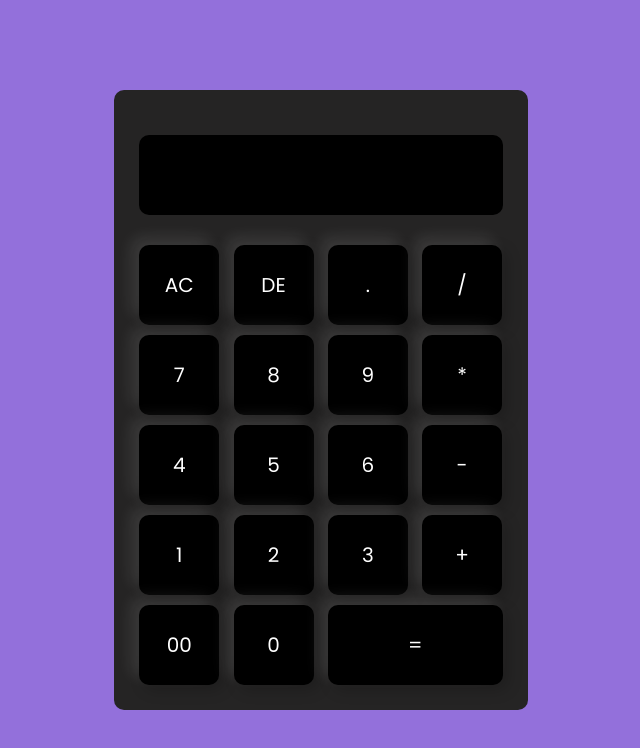
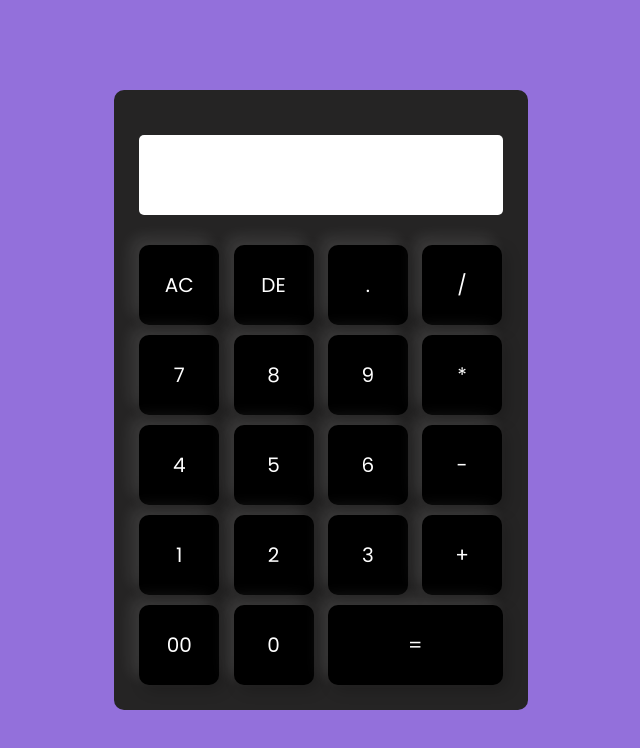
Before and after one commit to MalikBandara/Js-Calculator-Assignment-10, a plain HTML site: page working/index.html in a window 1280 px wide. Shown: the whole page, without its empty margins (319-959 px from the left). Drawn offline with Linux system fonts and the light colour scheme.

Commit message:
change button colour

```diff
--- a/working/index.css
+++ b/working/index.css
@@ -30,11 +30,17 @@
     color: white;
     box-shadow: -8px -8px 15px rgba(255,255,255,0.1),5px 5px 15px rgba(0,0,0,0.2);
 }
+.calculator form input:hover{
+    background-color: rgba(255, 255, 255, 0.27);
+    color: black;
+    box-shadow: -8px -8px 15px rgba(253, 244, 244, 0.1),5px 5px 15px rgba(0,0,0,0.2);
+}
 
 form .display{
     display: flex;
     justify-content: flex-end;
     margin: 20px 0;
+
 }
 
 form .display input{
@@ -42,6 +48,10 @@ form .display input{
     flex: 1;
     font-size: 45px;
     box-shadow: none;
+    background-color: white;
+    color: black;
+    padding-right: 10px;
+    border-radius: 5px;
 }
 form input.equal{
     width: 175px;
```
